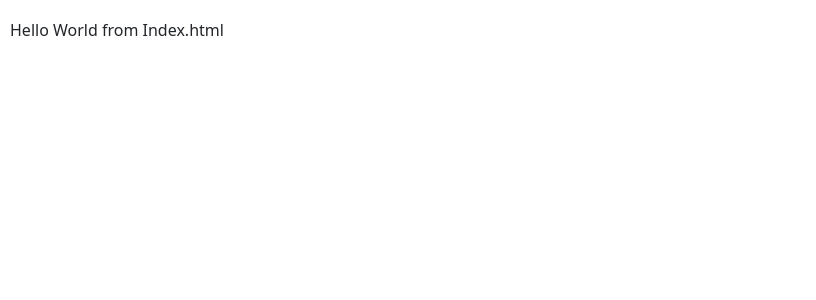
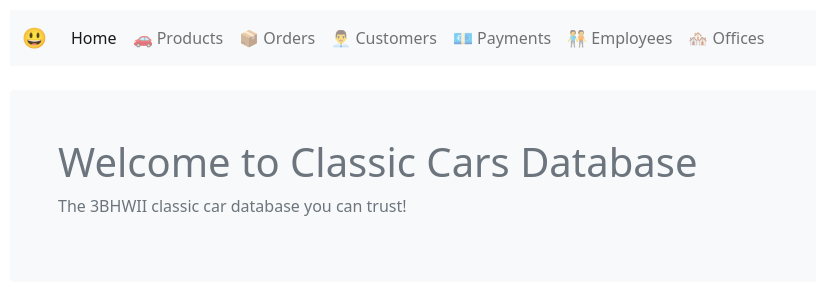
Before and after one commit to SPL21GL/FlaskProject, a Flask app: page / in a window 1280 px wide. Shown: the top 300 px of the page, without its empty margins (0-816 px from the left). Run offline with Flask 2, Linux system fonts and the light colour scheme; data comes from the database, SQL or seed files in the repository.

Commit message:
added Navigation

```diff
--- a/templates/base.html.j2
+++ b/templates/base.html.j2
@@ -19,7 +19,28 @@
   </head>
 
   <body>
-    <h1>{{headline}}</h1>
+
+
+    <nav class="navbar navbar-expand-lg navbar-light bg-light">
+    <div class="container-fluid">
+        <a class="navbar-brand" href="#">😃</a>
+        <button class="navbar-toggler" type="button" data-bs-toggle="collapse" data-bs-target="#navbarNavAltMarkup" aria-controls="navbarNavAltMarkup" aria-expanded="false" aria-label="Toggle navigation">
+        <span class="navbar-toggler-icon"></span>
+        </button>
+        <div class="collapse navbar-collapse" id="navbarNavAltMarkup">
+        <div class="navbar-nav">
+            <a class="nav-link active" aria-current="page" href="#">Home</a>
+            <a class="nav-link" href="/products">🚗 Products</a>
+            <a class="nav-link" href="/orders">📦 Orders</a>
+            <a class="nav-link" href="/customers">👨‍💼 Customers</a>
+            <a class="nav-link" href="/payments">💶 Payments</a>
+            <a class="nav-link" href="/employees">🧑‍🤝‍🧑 Employees</a>
+            <a class="nav-link" href="/offices">🏘️ Offices</a>
+        </div>
+        </div>
+    </div>
+    </nav>
+
 
     {%block body%} {%endblock%}
 
--- a/templates/index.html.j2
+++ b/templates/index.html.j2
@@ -2,6 +2,9 @@
 
 {%block body%}
 
-Hello World from Index.html
+<div class="mt-4 p-5 bg-light text-secondary rounded">
+  <h1>Welcome to Classic Cars Database</h1>
+  <p>The 3BHWII classic car database you can trust!</p>
+</div>
 
 {%endblock%}
```
